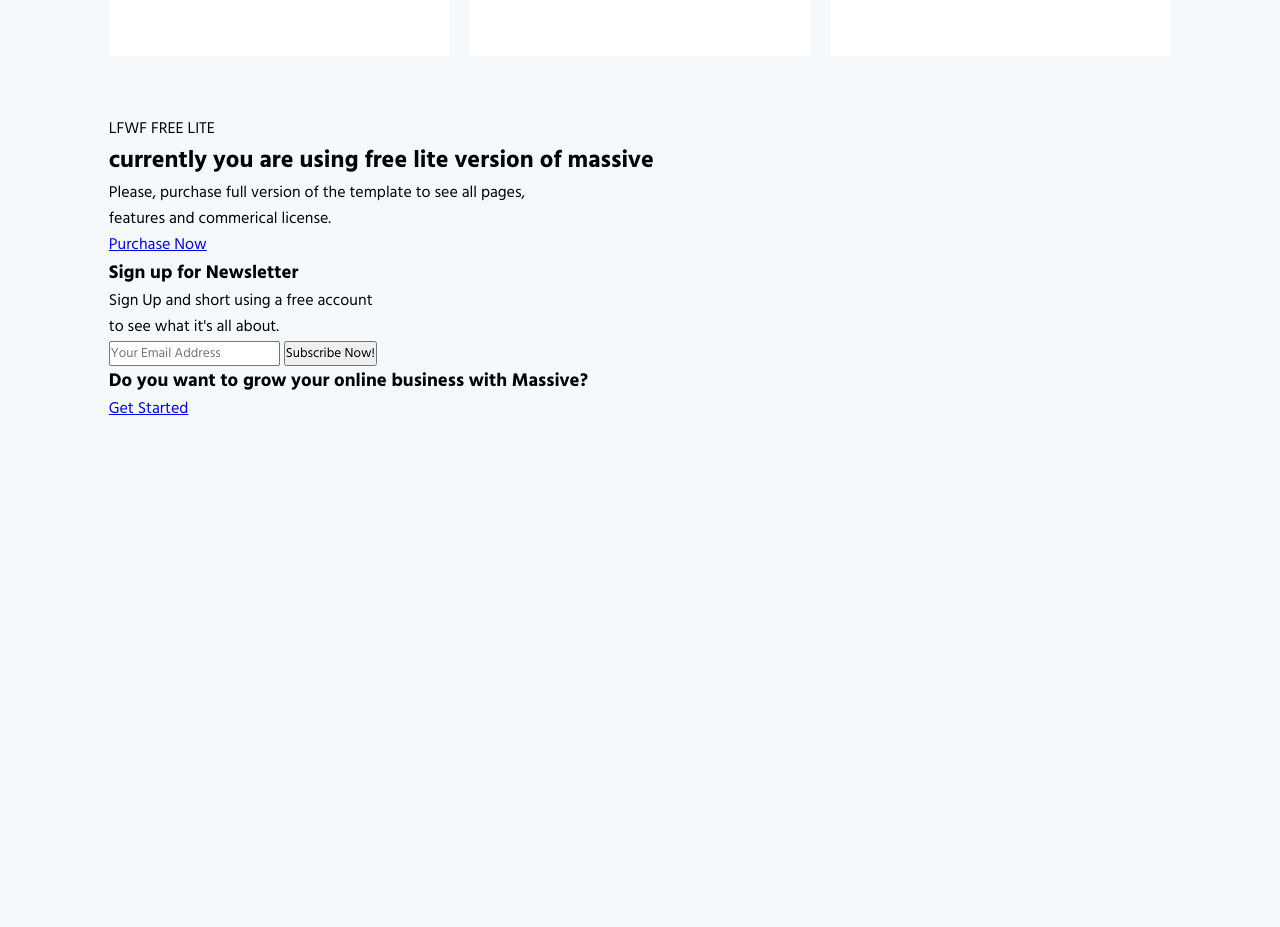
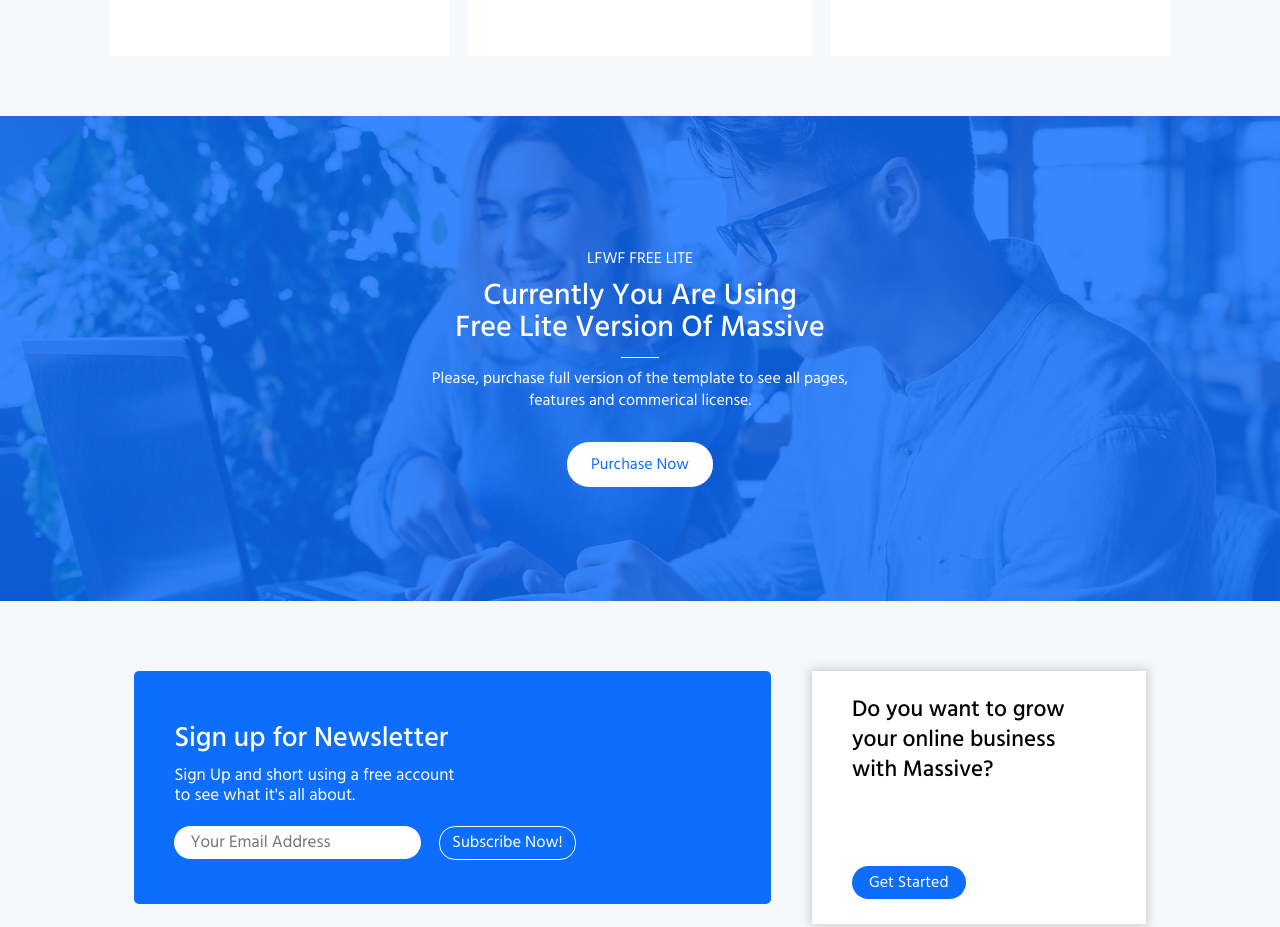
Before and after one commit to Swadhin46/Assignment-25, a plain HTML site: page index.html in a window 1280 px wide. Shown: the part 718-1645 px from the top of the page. Before the commit the page ends 1140 px from the top, so only its background shows below. Drawn offline with Linux system fonts and the light colour scheme.

Commit message:
Update style.css

```diff
--- a/style.css
+++ b/style.css
@@ -160,5 +160,161 @@
 /* Section 2 */
 
 .section2 {
-    background-image: url();
+    background-image: linear-gradient(#0d6dfdd0, #0d6dfdd0), url(./free-bg.jpg);
+    background-repeat: no-repeat;
+    background-size: cover;
+    background-position: center center;
+    height: 485px;
+    text-align: center;
+    padding: 130px 0;
+    color: #fff;
 }
+
+.section2 h1 {
+    font-size: 30px;
+    text-transform: capitalize;
+    width: 35%;
+    margin: 8px auto 24px;
+    line-height: 32px;
+    font-weight: 500;
+    position: relative;
+}
+
+.section2 h1::before {
+    content: '';
+    position: absolute;
+    top: 120%;
+    left: 0;
+    right: 0;
+    margin: auto;
+    width: 10%;
+    height: 1px;
+    background: #fff;
+}
+
+.section2 p {
+    line-height: 22px;
+}
+
+.section2 .button {
+    background: #fff;
+    padding: 8.5px 23px;
+    text-decoration: none;
+    color: #0d6efd;
+    border-radius: 22px;
+    margin-top: 30px;
+    display: inline-block;
+    transition: all .5s;
+    position: relative;
+    border: 1px solid transparent;
+    overflow: hidden;
+    z-index: 1;
+    transition: all .5s;
+}
+
+.section2 .button::before {
+    content: '';
+    position: absolute;
+    top: 0;
+    left: 0;
+    width: 0%;
+    height: 100%;
+    background: #0d6efd;
+    z-index: -1;
+    transition: all .5s;
+}
+
+.section2 .button:hover::before {
+    width: 100%;
+}
+
+.section2 .button:hover {
+    color: #fff;
+}
+
+/* Section 3 */
+
+.section3 {
+    padding: 70px 0 60px;
+}
+
+.section3 .container {
+    width: 79%;
+    margin: auto;
+}
+
+.section3 .box-row {
+    display: flex;
+    justify-content: space-between;
+
+}
+
+.box-row .box1 {
+    width: 63%;
+    background: #0d6efd;
+    border-radius: 5px;
+    padding: 45px 40px;
+    color: #fff;
+    height: 233px;
+}
+
+.box-row .box1 h3 {
+    font-size: 28px;
+    font-weight: 500;
+    margin-bottom: 5px;
+}
+
+.box-row .box1 p {
+    font-size: 17px;
+    line-height: 20px;
+    margin-bottom: 20px;
+}
+
+.box-row .box1 input[type="email"] {
+    padding: 3px 16px;
+    background: #fff;
+    border-radius: 18px;
+    border: none;
+    font-size: 17px;
+}
+
+.box-row .box1 input[type="email"]:focus {
+    outline: none;
+}
+
+.box-row .box1 input[type="submit"] {
+    background: transparent;
+    border: none;
+    outline: 1px solid #fff;
+    padding: 3px 12px;
+    font-size: 16.5px;
+    color: #fff;
+    border-radius: 15px;
+    display: inline-block;
+    margin-left: 15px;
+    cursor: pointer;
+}
+
+.box-row .box2 {
+    width: 33%;
+    box-shadow: 0 0 10px 2px #ccc;
+    background: #fff;
+    padding: 25px 40px;
+    height: auto;
+}
+
+.box-row .box2 h3 {
+    font-size: 23px;
+    font-weight: 500;
+    line-height: 30px;
+}
+
+.box-row .box2 .button {
+    padding: 3.5px 17px;
+    background: #0d6efd;
+    color: #fff;
+    border-radius: 18px;
+    text-decoration: none;
+    display: inline-block;
+    margin-top: 80px;
+}
```
